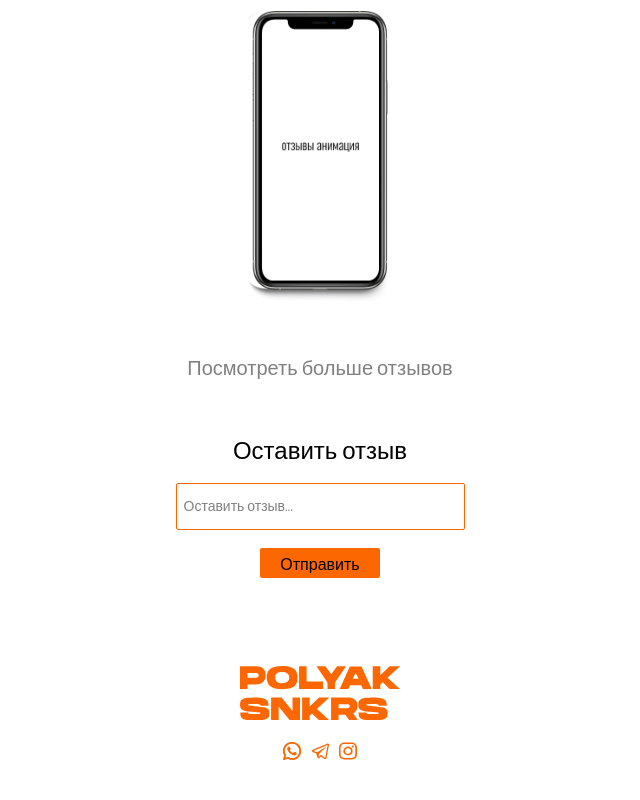
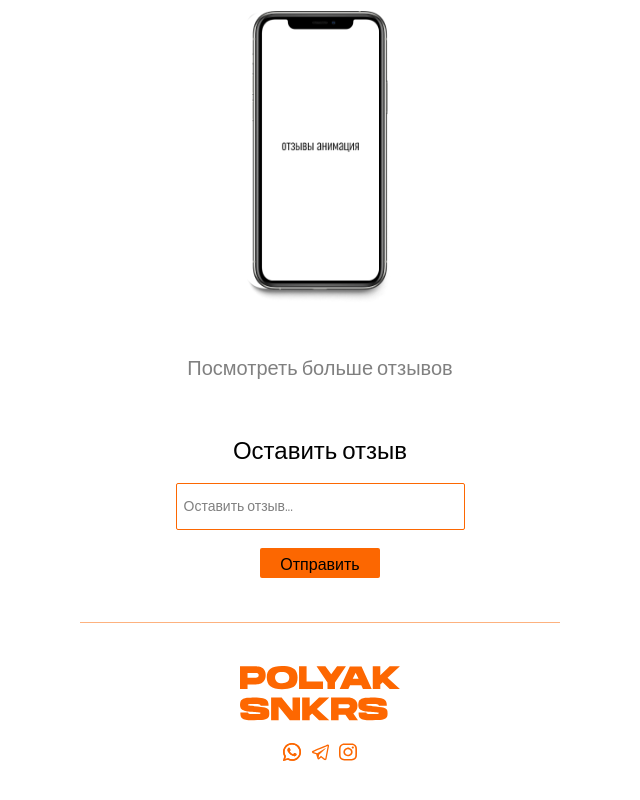
Before and after one commit to MBersPro/polyak-snkrs, a React (Create React App) app: page / in a window 1280 px wide. Shown: the part 1168-1968 px from the top of the page, without its empty margins (320-960 px from the left). Built offline with nearby package versions, Linux system fonts and the light colour scheme.

Commit message:
added border-top

```diff
--- a/src/components/footer/Footer.css
+++ b/src/components/footer/Footer.css
@@ -4,6 +4,7 @@
   flex-direction: column;
   align-items: center;
   justify-content: center;
+  border-top: 1px solid rgba(252, 103, 1, 0.5);
 }
 
 .footer_logo {
```
